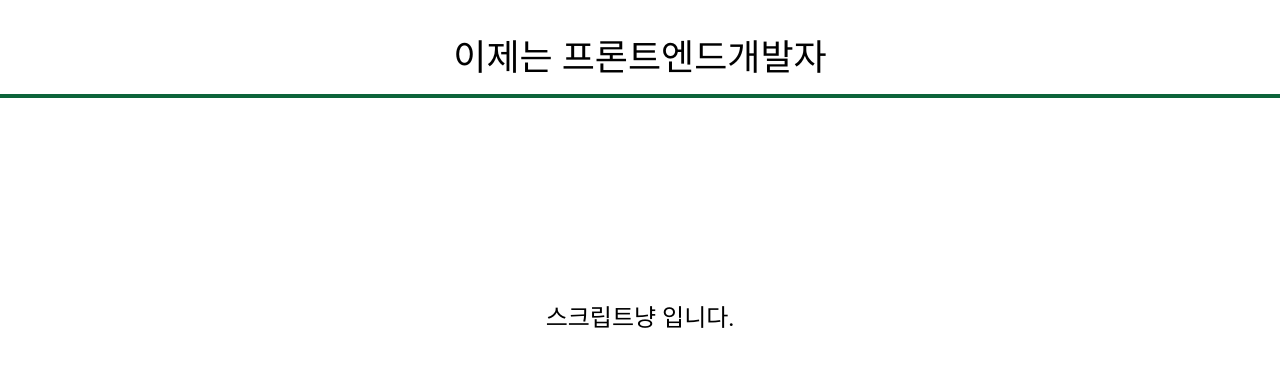
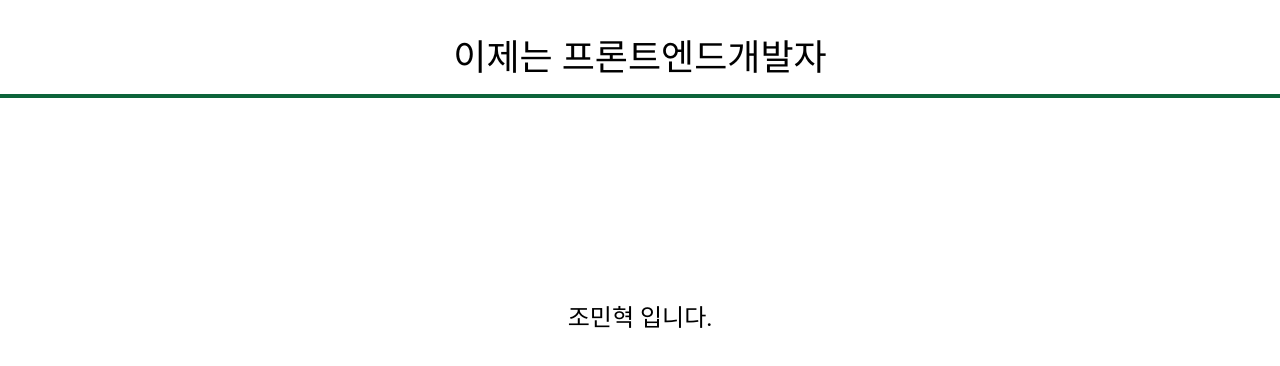
Before and after one commit to morpheus1991/portfolio, a React (Create React App) app: page /portfolio/ in a window 1280 px wide. Shown: the part 904-1270 px from the top of the page. Built offline with nearby package versions, Linux system fonts and the light colour scheme; no server answers.

Commit message:
이름수정

```diff
--- a/src/components/layout/header/Header.tsx
+++ b/src/components/layout/header/Header.tsx
@@ -95,7 +95,7 @@
       position: fixed;
       width: 100vw;
       height: 100vh;
-      background: blue;
+      /* background: blue; */
       display: flex;
       align-items: center;
       z-index: 100;
--- a/src/components/pages/main/CoverSlide.tsx
+++ b/src/components/pages/main/CoverSlide.tsx
@@ -234,7 +234,7 @@
             </span>
           </span>
         </span>
-        <div className="name">스크립트냥 입니다.</div>
+        <div className="name">조민혁 입니다.</div>
       </div>
       <div className="empty"></div>
     </Block>
```
